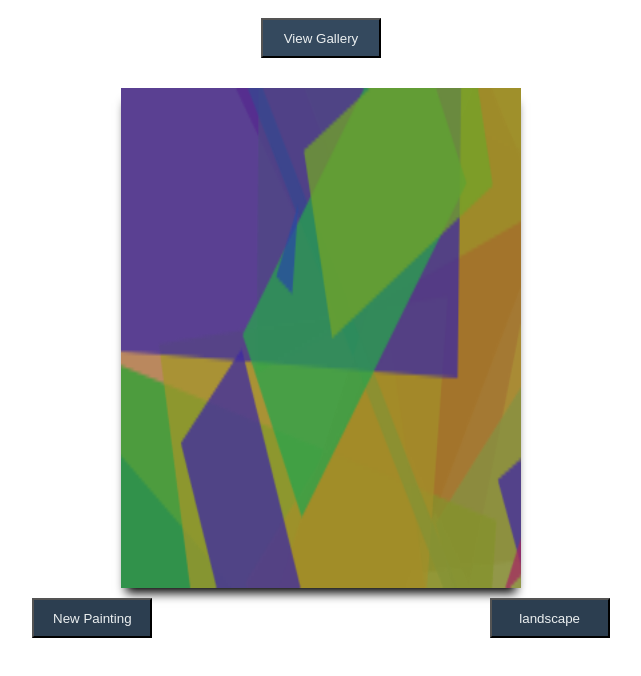
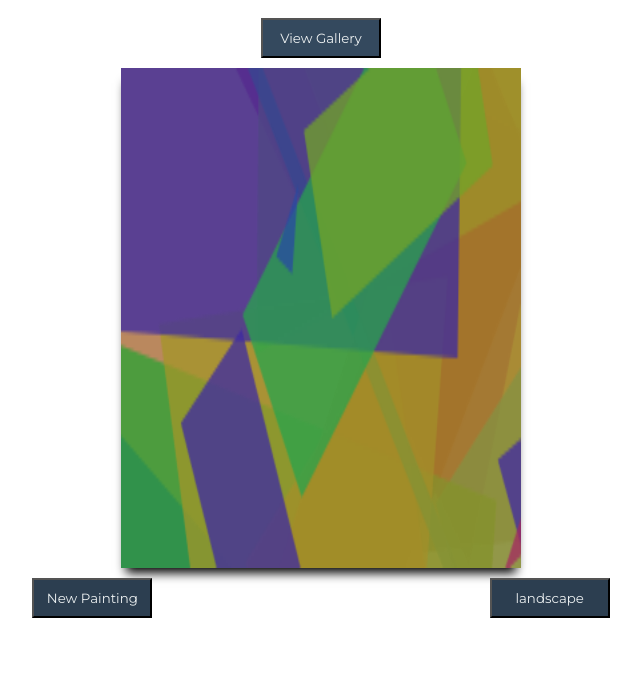
Before and after one commit to boazblake/painter, a website with bundled scripts: page docs/index.html in a window 1280 px wide. Shown: the whole page, without its empty margins (319-960 px from the left). Built offline with nearby package versions, Linux system fonts and the light colour scheme; no server answers.

Commit message:
fixing css config

```diff
--- a/app/styles/styles.css
+++ b/app/styles/styles.css
@@ -1,4 +1,4 @@
-@import 'animations.css'
+/* @import 'animations.css' */
 
 * {
   font-family: Montserrat, Sans-Serif;
@@ -61,7 +61,6 @@
   border: none;
   transition: width 0.6s;
 }
-
 
 .easel {
   display: flex;
--- a/docs/app.css
+++ b/docs/app.css
@@ -3654,7 +3654,7 @@
     animation-iteration-count: 1 !important;
   }
 }
-@import 'animations.css'
+/* @import 'animations.css' */
 
 * {
   font-family: Montserrat, Sans-Serif;
@@ -3718,7 +3718,6 @@
   transition: width 0.6s;
 }
 
-
 .easel {
   display: flex;
   flex-flow: row;
```
Also changed, not shown: pnpm-lock.yaml, 2 other files.
